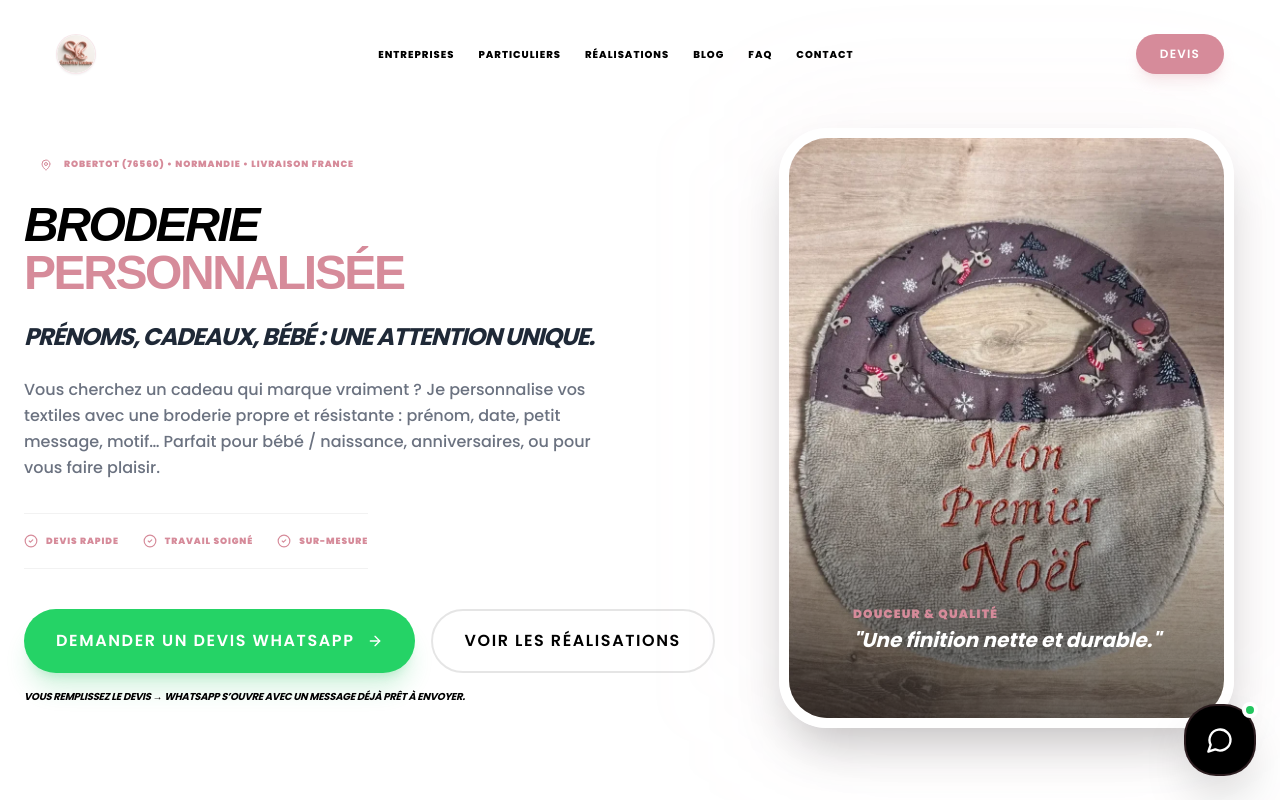
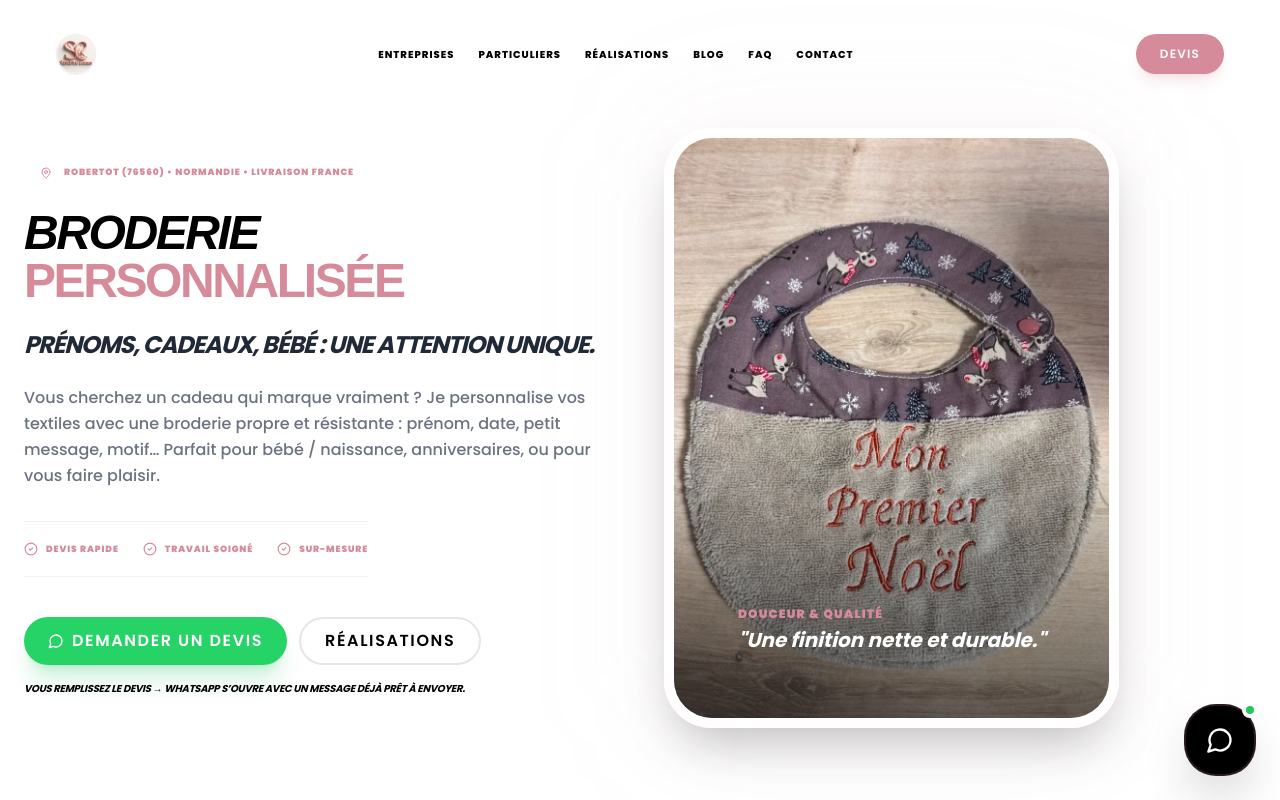
Before and after one commit to Creativityliberty/sandrinecouture, a Next.js app: page /particuliers in a window 1280 px wide. Shown: the top 800 px of the page. Built offline with nearby package versions, Linux system fonts and the light colour scheme; a web font is replaced by a local one.

Commit message:
Harmoniser les boutons d'action page Particuliers - même style que Accueil et Entreprises

```diff
--- a/components/particuliers-page.tsx
+++ b/components/particuliers-page.tsx
@@ -90,24 +90,24 @@ export function ParticuliersPage() {
               )}
             </div>
 
-            <div className="flex flex-col sm:flex-row gap-4 mb-4">
+            <div className="flex flex-col sm:flex-row gap-3 mb-4">
               <Link href="/devis?type=particulier">
                 <Button
                   variant="whatsapp"
                   size="lg"
-                  className="h-16 px-8 rounded-full shadow-xl uppercase text-[9px] font-black tracking-widest w-full"
+                  className="h-12 px-6 rounded-full shadow-xl uppercase text-[10px] font-bold tracking-widest w-full flex items-center justify-center gap-2"
                 >
-                  Demander un devis WhatsApp
-                  <ArrowRight className="ml-3 w-4 h-4" />
+                  <MessageCircle className="w-4 h-4" />
+                  Demander un devis
                 </Button>
               </Link>
               <Link href="/#réalisations">
                 <Button
                   variant="outline"
                   size="lg"
-                  className="h-16 px-8 rounded-full uppercase text-[9px] font-black tracking-widest w-full"
+                  className="h-12 px-6 rounded-full uppercase text-[10px] font-bold tracking-widest w-full"
                 >
-                  Voir les réalisations
+                  Réalisations
                 </Button>
               </Link>
             </div>
```
